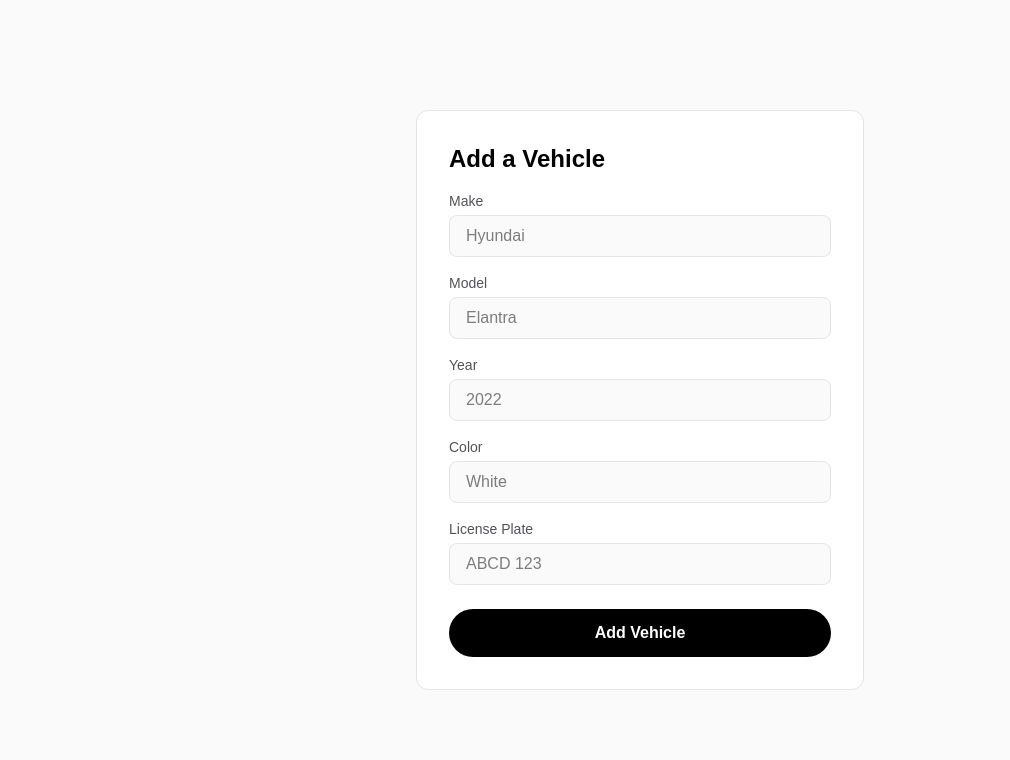
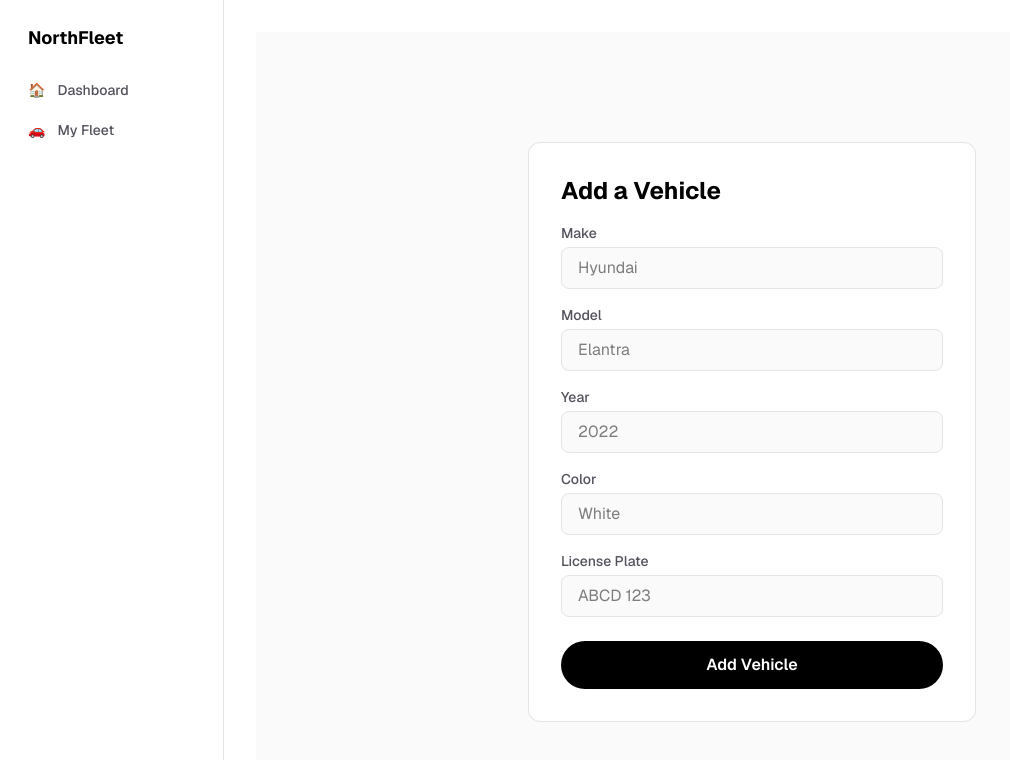
Before and after one commit to Tymur805/northfleet-app, a Next.js app: page /vehicles/new in a window 1280 px wide. Shown: the top 760 px of the page, without its empty margins (0-1010 px from the left). Built offline with nearby package versions, Linux system fonts and the light colour scheme; no server answers.

Commit message:
Add form to create new vehicles

```diff
--- a/app/layout.tsx
+++ b/app/layout.tsx
@@ -1,33 +1,45 @@
 import type { Metadata } from "next";
-import { Geist, Geist_Mono } from "next/font/google";
+import { Geist } from "next/font/google";
+import Link from "next/link";
 import "./globals.css";
 
-const geistSans = Geist({
-  variable: "--font-geist-sans",
-  subsets: ["latin"],
-});
-
-const geistMono = Geist_Mono({
-  variable: "--font-geist-mono",
-  subsets: ["latin"],
-});
+const geist = Geist({ subsets: ["latin"] });
 
 export const metadata: Metadata = {
-  title: "Create Next App",
-  description: "Generated by create next app",
+  title: "NorthFleet",
+  description: "Fleet management for Turo hosts",
 };
 
-export default function RootLayout({
-  children,
-}: Readonly<{
-  children: React.ReactNode;
-}>) {
+const navItems = [
+  { href: "/", label: "Dashboard", icon: "🏠" },
+  { href: "/vehicles", label: "My Fleet", icon: "🚗" },
+];
+
+export default function RootLayout({ children }: { children: React.ReactNode }) {
   return (
-    <html
-      lang="en"
-      className={`${geistSans.variable} ${geistMono.variable} h-full antialiased`}
-    >
-      <body className="min-h-full flex flex-col">{children}</body>
+    <html lang="en" className="h-full antialiased">
+      <body className={`${geist.className} bg-zinc-50 dark:bg-black h-full`}>
+        <div className="flex min-h-screen">
+          <aside className="w-56 shrink-0 border-r border-zinc-200 dark:border-zinc-800 bg-white dark:bg-zinc-900 flex flex-col gap-1 p-4">
+            <p className="text-lg font-bold text-black dark:text-white px-3 py-2 mb-2">
+              NorthFleet
+            </p>
+            {navItems.map((item) => (
+              <Link
+                key={item.href}
+                href={item.href}
+                className="flex items-center gap-3 px-3 py-2 rounded-lg text-zinc-600 dark:text-zinc-400 hover:bg-zinc-100 dark:hover:bg-zinc-800 hover:text-black dark:hover:text-white transition-colors text-sm font-medium"
+              >
+                <span>{item.icon}</span>
+                {item.label}
+              </Link>
+            ))}
+          </aside>
+          <main className="flex-1 p-8">
+            {children}
+          </main>
+        </div>
+      </body>
     </html>
   );
 }
--- a/app/page.tsx
+++ b/app/page.tsx
@@ -7,42 +7,27 @@ const supabase = createClient(
 )
 
 export default async function Home() {
-  const { data: vehicles } = await supabase.from('vehicles').select('*')
+  const { count } = await supabase.from('vehicles').select('*', { count: 'exact', head: true })
 
   return (
-    <div className="flex flex-col items-center justify-center min-h-screen bg-zinc-50 dark:bg-black">
-      <main className="flex flex-col items-center gap-8 text-center">
-        <h1 className="text-5xl font-bold text-black dark:text-white">
-          NorthFleet
-        </h1>
-        <p className="text-xl text-zinc-500">
-          Fleet management for Turo hosts
-        </p>
-        <div className="flex flex-col gap-4 w-full max-w-md">
-          <div className="flex items-center justify-between w-full">
-            <h2 className="text-2xl font-semibold text-black dark:text-white">
-              My Vehicles
-            </h2>
-            <Link
-              href="/vehicles/new"
-              className="rounded-full bg-black dark:bg-white text-white dark:text-black text-sm font-semibold px-4 py-2 hover:opacity-80 transition-opacity"
-            >
-              + Add Vehicle
-            </Link>
+    <div className="flex flex-col gap-8">
+      <div>
+        <h1 className="text-3xl font-bold text-black dark:text-white">Dashboard</h1>
+        <p className="text-zinc-500 mt-1">Welcome to NorthFleet</p>
+      </div>
+
+      <div className="grid grid-cols-1 sm:grid-cols-2 gap-4">
+        <Link
+          href="/vehicles"
+          className="rounded-2xl border border-zinc-200 dark:border-zinc-800 bg-white dark:bg-zinc-900 px-6 py-5 flex items-center gap-4 hover:border-zinc-400 transition-colors"
+        >
+          <span className="text-3xl">🚗</span>
+          <div>
+            <p className="font-semibold text-black dark:text-white">My Fleet</p>
+            <p className="text-zinc-500 text-sm">{count ?? 0} vehicles</p>
           </div>
-          {vehicles?.map((vehicle) => (
-            <div
-              key={vehicle.id}
-              className="rounded-xl border border-zinc-200 bg-white p-4 text-left dark:border-zinc-800 dark:bg-zinc-900"
-            >
-              <p className="font-semibold text-black dark:text-white">
-                {vehicle.year} {vehicle.make} {vehicle.model}
-              </p>
-              <p className="text-zinc-500">{vehicle.color} · {vehicle.license_plate}</p>
-            </div>
-          ))}
-        </div>
-      </main>
+        </Link>
+      </div>
     </div>
   )
 }
--- /dev/null
+++ b/app/vehicles/page.tsx
@@ -0,0 +1,61 @@
+import { createClient } from '@supabase/supabase-js'
+import Link from 'next/link'
+
+const supabase = createClient(
+  process.env.NEXT_PUBLIC_SUPABASE_URL!,
+  process.env.NEXT_PUBLIC_SUPABASE_ANON_KEY!
+)
+
+export default async function VehiclesPage() {
+  const { data: vehicles } = await supabase.from('vehicles').select('*').order('year', { ascending: false })
+
+  return (
+    <div className="min-h-screen bg-zinc-50 dark:bg-black px-6 py-12">
+      <div className="max-w-2xl mx-auto flex flex-col gap-8">
+        <div className="flex items-center justify-between">
+          <div>
+            <h1 className="text-3xl font-bold text-black dark:text-white">My Fleet</h1>
+            <p className="text-zinc-500 mt-1">{vehicles?.length ?? 0} vehicles</p>
+          </div>
+          <Link
+            href="/vehicles/new"
+            className="rounded-full bg-black dark:bg-white text-white dark:text-black text-sm font-semibold px-5 py-2.5 hover:opacity-80 transition-opacity"
+          >
+            + Add Vehicle
+          </Link>
+        </div>
+
+        <div className="flex flex-col gap-4">
+          {vehicles?.map((vehicle) => (
+            <div
+              key={vehicle.id}
+              className="rounded-2xl border border-zinc-200 dark:border-zinc-800 bg-white dark:bg-zinc-900 p-6 flex items-center justify-between"
+            >
+              <div className="flex flex-col gap-1">
+                <p className="text-lg font-semibold text-black dark:text-white">
+                  {vehicle.year} {vehicle.make} {vehicle.model}
+                </p>
+                <p className="text-zinc-500 text-sm">
+                  {vehicle.color} · {vehicle.license_plate}
+                </p>
+              </div>
+              <div className="w-12 h-12 rounded-full bg-zinc-100 dark:bg-zinc-800 flex items-center justify-center text-xl">
+                🚗
+              </div>
+            </div>
+          ))}
+
+          {vehicles?.length === 0 && (
+            <div className="text-center py-16 text-zinc-400">
+              No vehicles yet. Add your first one!
+            </div>
+          )}
+        </div>
+
+        <Link href="/" className="text-sm text-zinc-400 hover:text-zinc-600 transition-colors text-center">
+          ← Back to home
+        </Link>
+      </div>
+    </div>
+  )
+}
```
